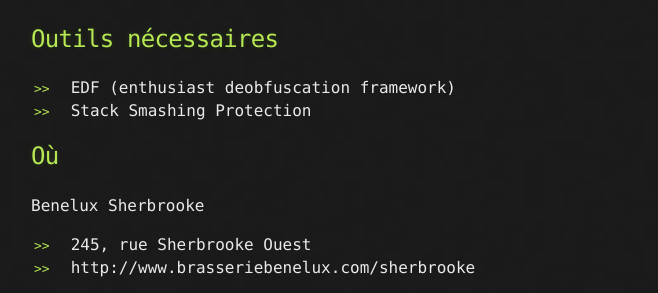
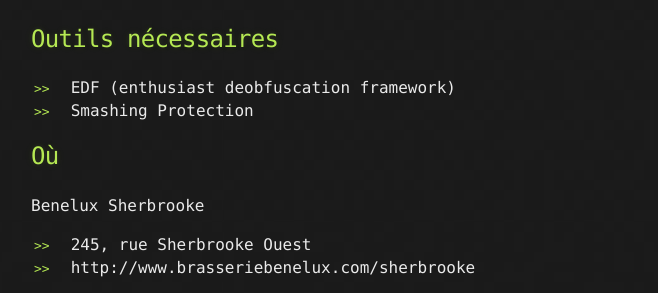
Before and after one commit to montrehack/montrehack.github.com, a Jekyll site: the page built from index.md, in a window 1280 px wide and 1400 px high, scrolled down 1216 px. Shown: the part 159-452 px from the top of the window, without its empty margins (309-967 px from the left). Built offline with Jekyll 4.4.1, drawn with Linux system fonts in a browser that asks for light colours; Markdown is read by kramdown in place of the engine named in the settings; comment, search, counter and statistics services are not loaded; some of the changed text lies outside the part shown.

Commit message:
joke clearer that way.. or maybe not

```diff
--- a/index.md
+++ b/index.md
@@ -32,7 +32,7 @@ Notre nouveau partenaire Benelux offre une bière gratuite aux inscrits!
 ## Outils nécessaires
 
 * EDF (enthusiast deobfuscation framework)
-* Stack Smashing Protection
+* Smashing Protection
 
 ## Où
 
@@ -70,7 +70,7 @@ Our new sponsor Benelux will offer a free beer to people who registered!
 ## Tools required
 
 * EDF (enthusiast deobfuscation framework)
-* Stack Smashing Protection
+* Smashing Protection
 
 ## Where
 
```
